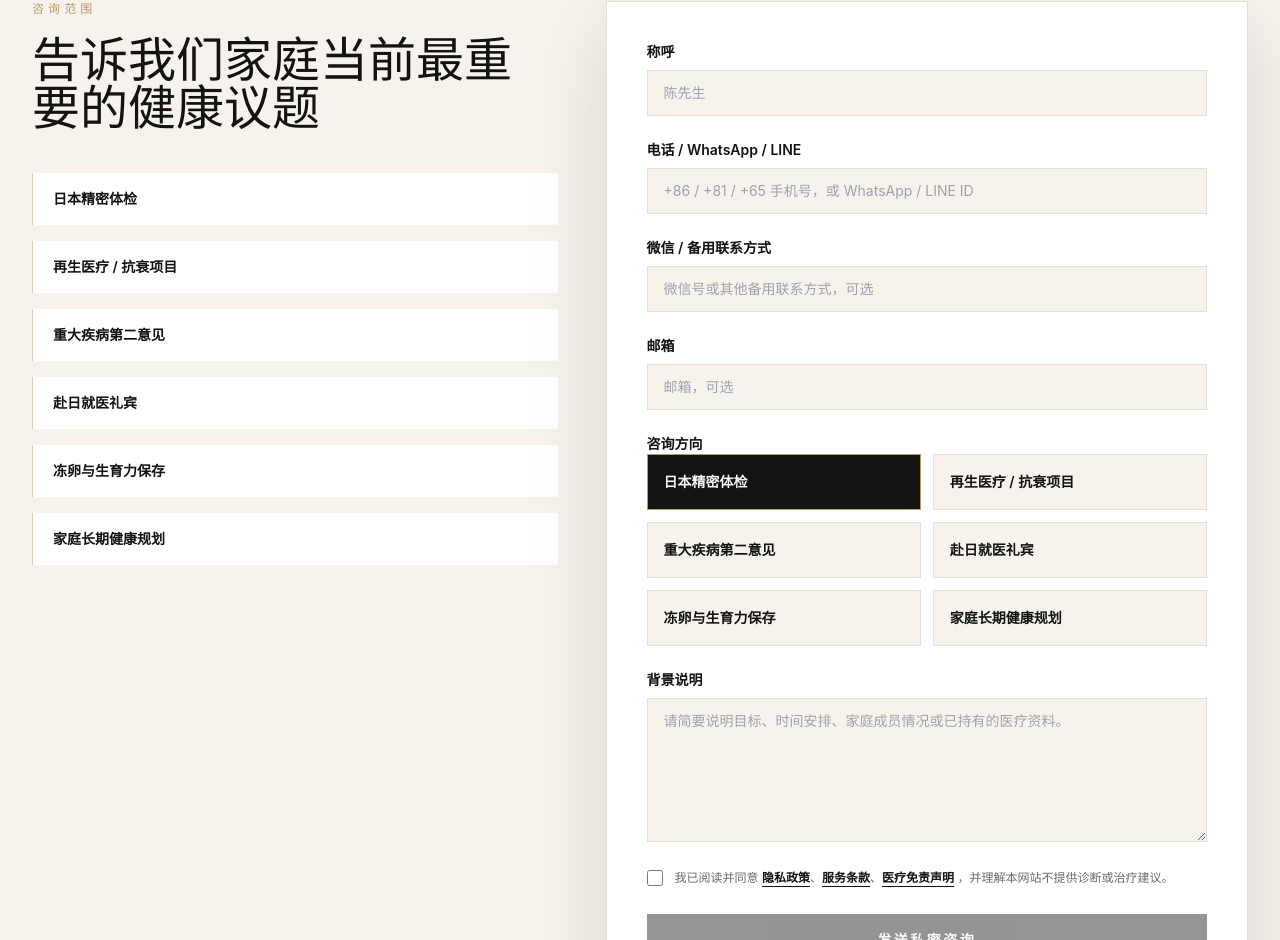
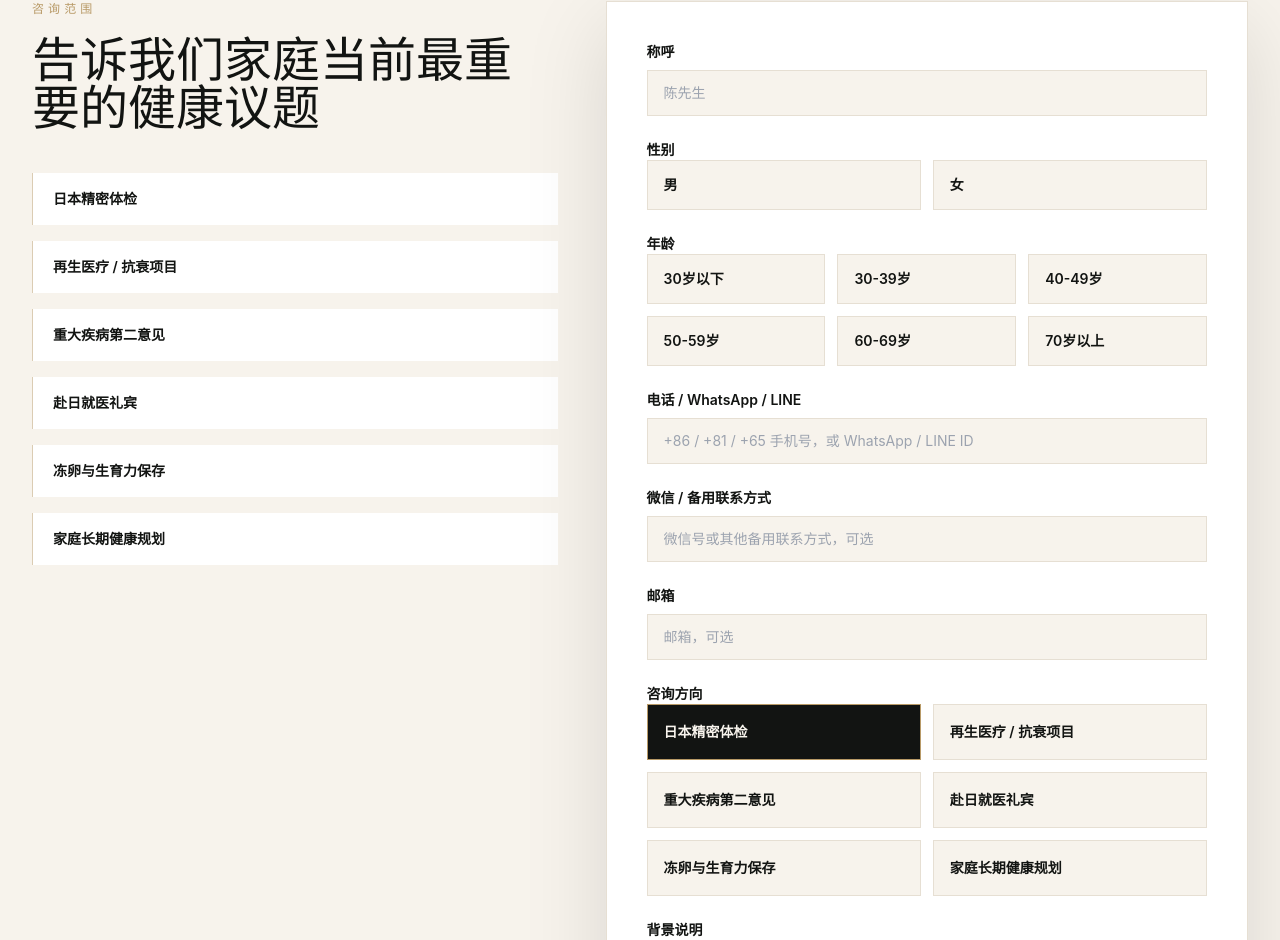
Before and after one commit to 7537486-cyber/mwmwt-medical-family-office, a Next.js app: page /contact in a window 1280 px wide. Shown: the part 767-1707 px from the top of the page. Built offline with nearby package versions, Linux system fonts and the light colour scheme; no server answers.

Commit message:
add gender and age to contact form

```diff
--- a/app/api/contact/route.ts
+++ b/app/api/contact/route.ts
@@ -3,6 +3,8 @@ import { NextResponse } from "next/server";
 type ContactPayload = {
   lang?: string;
   name?: string;
+  gender?: string;
+  ageRange?: string;
   contact?: string;
   phone?: string;
   messenger?: string;
@@ -52,6 +54,8 @@ function escapeHtml(value: string) {
 async function pushLineNotification(payload: {
   submittedAt: string;
   name: string;
+  gender: string;
+  ageRange: string;
   phone: string;
   messenger: string;
   email: string;
@@ -62,6 +66,8 @@ async function pushLineNotification(payload: {
     "MWMWT new inquiry",
     `Time: ${payload.submittedAt}`,
     `Name: ${payload.name}`,
+    payload.gender ? `Gender: ${payload.gender}` : undefined,
+    payload.ageRange ? `Age: ${payload.ageRange}` : undefined,
     `Phone/LINE: ${payload.phone}`,
     payload.messenger ? `WeChat/Backup: ${payload.messenger}` : undefined,
     payload.email ? `Email: ${payload.email}` : undefined,
@@ -112,6 +118,8 @@ export async function POST(request: Request) {
   }
 
   const name = clean(payload.name);
+  const gender = clean(payload.gender);
+  const ageRange = clean(payload.ageRange);
   const phone = clean(payload.phone ?? payload.contact);
   const messenger = clean(payload.messenger);
   const email = clean(payload.email);
@@ -130,6 +138,8 @@ export async function POST(request: Request) {
     source: "mwmwt.com",
     lang,
     name,
+    gender,
+    ageRange,
     phone,
     messenger,
     email,
@@ -159,6 +169,8 @@ export async function POST(request: Request) {
     `Language: ${lang}`,
     `Source page: ${sourcePage}`,
     `Name: ${name}`,
+    `Gender: ${gender || "-"}`,
+    `Age: ${ageRange || "-"}`,
     `Phone / WhatsApp / LINE: ${phone}`,
     `WeChat / Backup contact: ${messenger || "-"}`,
     `Email: ${email || "-"}`,
@@ -175,6 +187,8 @@ export async function POST(request: Request) {
       <p><strong>Language:</strong> ${escapeHtml(lang)}</p>
       <p><strong>Source page:</strong> ${escapeHtml(sourcePage)}</p>
       <p><strong>Name:</strong> ${escapeHtml(name)}</p>
+      <p><strong>Gender:</strong> ${escapeHtml(gender || "-")}</p>
+      <p><strong>Age:</strong> ${escapeHtml(ageRange || "-")}</p>
       <p><strong>Phone / WhatsApp / LINE:</strong> ${escapeHtml(phone)}</p>
       <p><strong>WeChat / Backup contact:</strong> ${escapeHtml(messenger || "-")}</p>
       <p><strong>Email:</strong> ${escapeHtml(email || "-")}</p>
@@ -235,6 +249,8 @@ export async function POST(request: Request) {
     pushLineNotification({
       submittedAt,
       name,
+      gender,
+      ageRange,
       phone,
       messenger,
       email,
--- a/components/ContactForm.tsx
+++ b/components/ContactForm.tsx
@@ -13,12 +13,16 @@ type ContactFormProps = {
 const copy = {
   zh: {
     name: "称呼",
+    gender: "性别",
+    ageRange: "年龄",
     phone: "电话 / WhatsApp / LINE",
     messenger: "微信 / 备用联系方式",
     email: "邮箱",
     inquiry: "咨询方向",
     background: "背景说明",
     namePlaceholder: "陈先生",
+    genderOptions: ["男", "女"],
+    ageOptions: ["30岁以下", "30-39岁", "40-49岁", "50-59岁", "60-69岁", "70岁以上"],
     phonePlaceholder: "+86 / +81 / +65 手机号，或 WhatsApp / LINE ID",
     messengerPlaceholder: "微信号或其他备用联系方式，可选",
     emailPlaceholder: "邮箱，可选",
@@ -36,12 +40,16 @@ const copy = {
   },
   ja: {
     name: "お名前",
+    gender: "性別",
+    ageRange: "年齢",
     phone: "電話 / WhatsApp / LINE",
     messenger: "WeChat / 予備連絡先",
     email: "メール",
     inquiry: "ご相談内容",
     background: "ご状況",
     namePlaceholder: "山田様",
+    genderOptions: ["男性", "女性"],
+    ageOptions: ["30歳未満", "30-39歳", "40-49歳", "50-59歳", "60-69歳", "70歳以上"],
     phonePlaceholder: "+86 / +81 / +65 の電話番号、または WhatsApp / LINE ID",
     messengerPlaceholder: "WeChat ID または予備連絡先、任意",
     emailPlaceholder: "メール、任意",
@@ -59,12 +67,16 @@ const copy = {
   },
   en: {
     name: "Name",
+    gender: "Gender",
+    ageRange: "Age",
     phone: "Phone / WhatsApp / LINE",
     messenger: "WeChat / Backup Contact",
     email: "Email",
     inquiry: "Inquiry type",
     background: "Background",
     namePlaceholder: "Mr. Chen",
+    genderOptions: ["Male", "Female"],
+    ageOptions: ["Under 30", "30-39", "40-49", "50-59", "60-69", "70+"],
     phonePlaceholder: "+86 / +81 / +65 phone number, or WhatsApp / LINE ID",
     messengerPlaceholder: "WeChat ID or backup contact, optional",
     emailPlaceholder: "Email, optional",
@@ -87,6 +99,8 @@ export function ContactForm({ lang, typeOptions }: ContactFormProps) {
   const router = useRouter();
   const text = copy[lang];
   const [name, setName] = useState("");
+  const [gender, setGender] = useState("");
+  const [ageRange, setAgeRange] = useState("");
   const [phone, setPhone] = useState("");
   const [messenger, setMessenger] = useState("");
   const [email, setEmail] = useState("");
@@ -106,6 +120,8 @@ export function ContactForm({ lang, typeOptions }: ContactFormProps) {
       body: JSON.stringify({
         lang,
         name,
+        gender,
+        ageRange,
         phone,
         messenger,
         email,
@@ -137,6 +153,54 @@ export function ContactForm({ lang, typeOptions }: ContactFormProps) {
             placeholder={text.namePlaceholder}
           />
         </label>
+        <fieldset className="grid gap-3">
+          <legend className="text-sm font-semibold text-ink">{text.gender}</legend>
+          <div className="grid grid-cols-2 gap-3">
+            {text.genderOptions.map((item) => {
+              const active = gender === item;
+
+              return (
+                <button
+                  key={item}
+                  type="button"
+                  onClick={() => setGender(item)}
+                  className={`min-h-12 border px-4 py-3 text-left text-sm font-semibold leading-6 transition ${
+                    active
+                      ? "border-champagne bg-ink text-pearl"
+                      : "border-mist bg-pearl text-ink hover:border-champagne"
+                  }`}
+                  aria-pressed={active}
+                >
+                  {item}
+                </button>
+              );
+            })}
+          </div>
+        </fieldset>
+        <fieldset className="grid gap-3">
+          <legend className="text-sm font-semibold text-ink">{text.ageRange}</legend>
+          <div className="grid gap-3 sm:grid-cols-3">
+            {text.ageOptions.map((item) => {
+              const active = ageRange === item;
+
+              return (
+                <button
+                  key={item}
+                  type="button"
+                  onClick={() => setAgeRange(item)}
+                  className={`min-h-12 border px-4 py-3 text-left text-sm font-semibold leading-6 transition ${
+                    active
+                      ? "border-champagne bg-ink text-pearl"
+                      : "border-mist bg-pearl text-ink hover:border-champagne"
+                  }`}
+                  aria-pressed={active}
+                >
+                  {item}
+                </button>
+              );
+            })}
+          </div>
+        </fieldset>
         <label className="grid gap-2 text-sm font-semibold text-ink">
           {text.phone}
           <input
```
Also changed, not shown: agent_memory/progress.md (+4 -0 lines).
